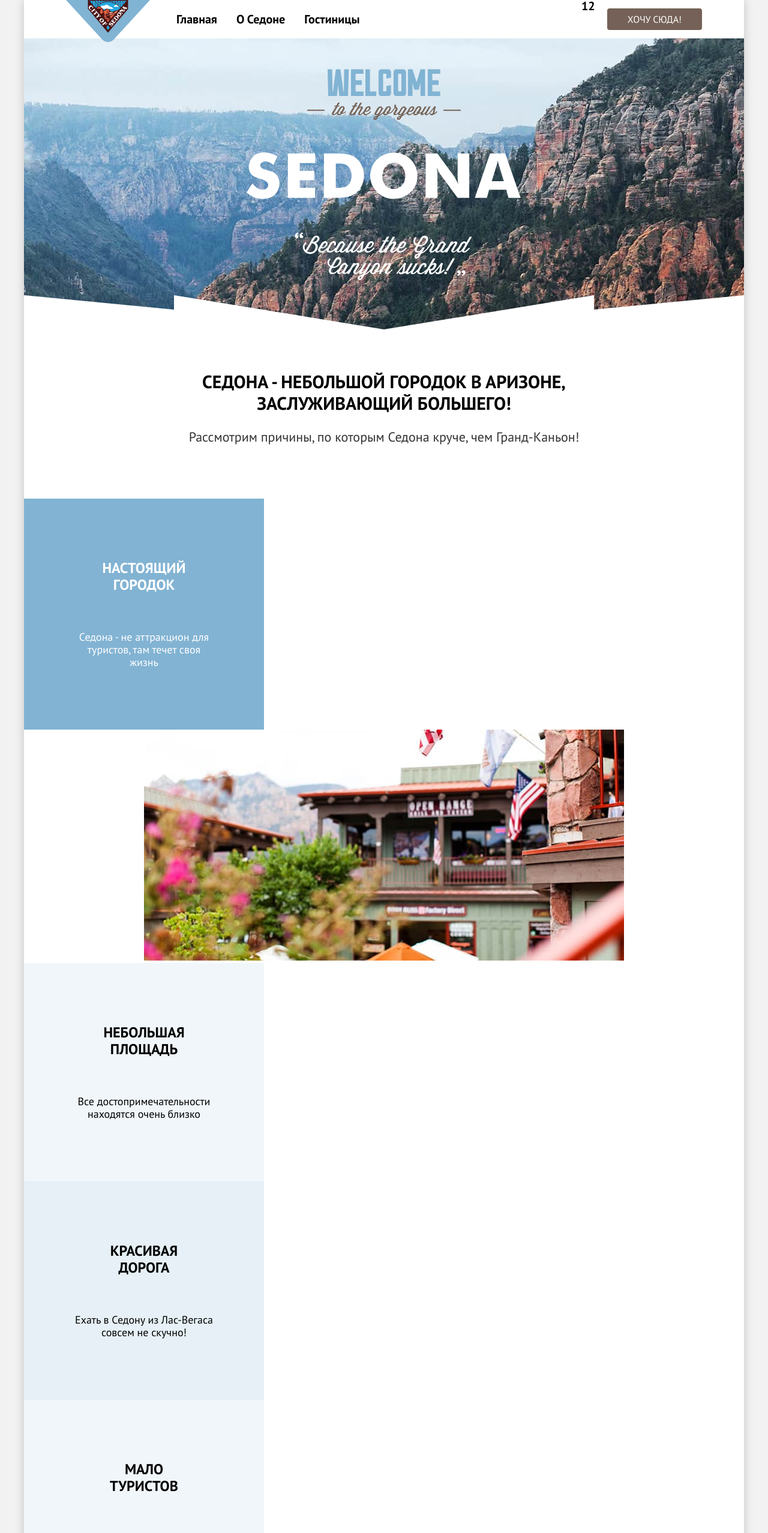
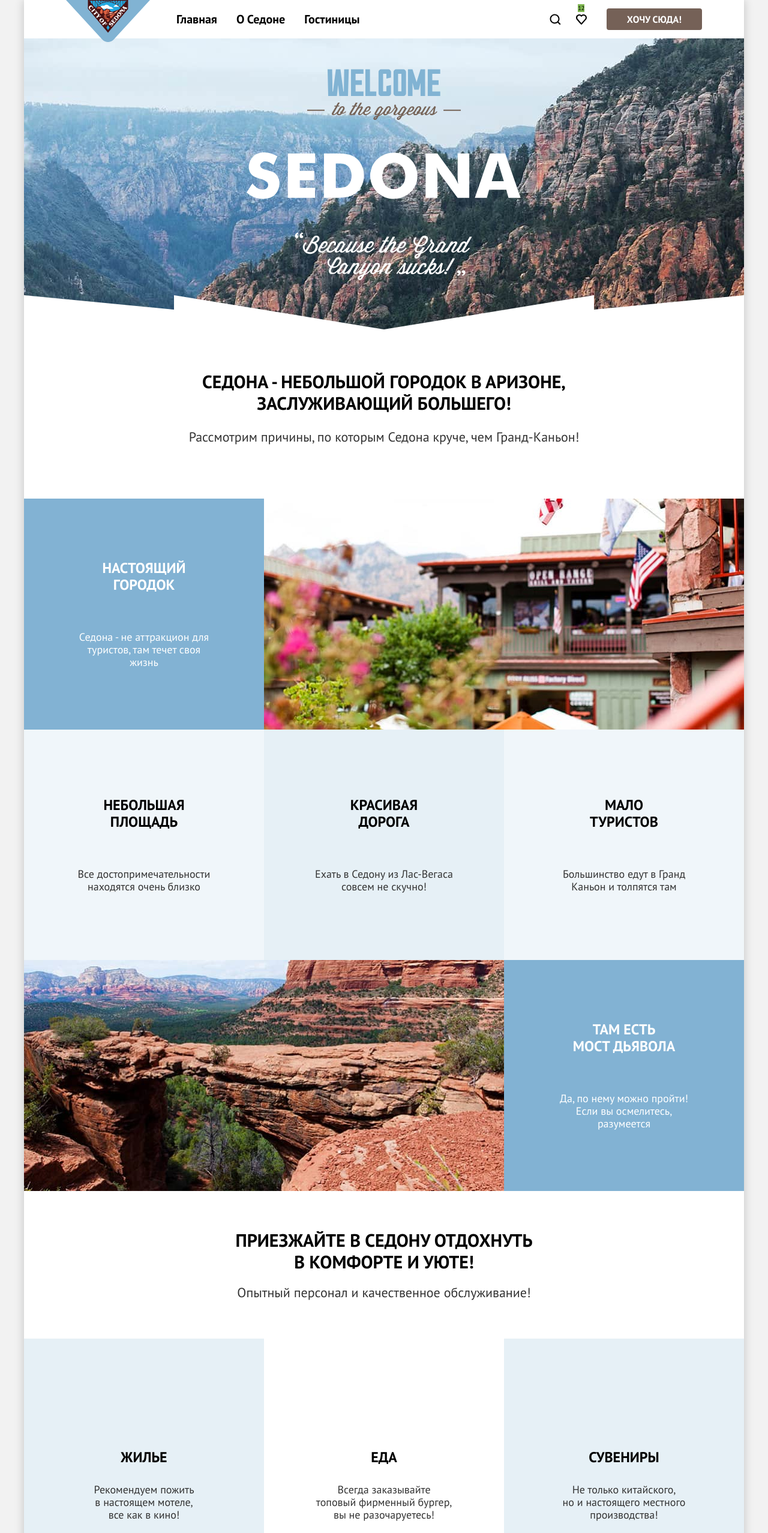
Before and after one commit to htmlacademy-htmlcss/2492613-sedona-1, a plain HTML site: page index.html in a window 1280 px wide. Shown: the top 2555 px of the page at 60% size. Drawn offline with Linux system fonts and the light colour scheme.

Commit message:
дополнения

```diff
--- a/index.html
+++ b/index.html
@@ -26,14 +26,11 @@
             </li>
           </ul>
           <ul class="navigation-user">
-        <li class="navigation-item-user">
+            <li class="navigation-item-user search-glass">
+              <a class="navigation-link-user" href="#"></a>
+            </li>
+            <li class="navigation-item-user heart">
               <a class="navigation-link-user" href="#">
-            <span class="visually-hidden">Поиск</span>
-          </a>
-        </li>
-        <li class="navigation-item-user">
-          <a class="navigation-link-user" href="#">
-            <span class="visually-hidden likes">Избранное</span>
                 <span class="likes-number">12</span>
               </a>
             </li>
@@ -52,40 +49,40 @@
         </section>
         <section class="advantages">
           <h2 class="visually-hidden">Преимущества</h2>
-      <p class="main-title">Седона - небольшой городок в Аризоне, <br>заслуживающий большего!</p>
+          <p class="main-title">Седона - небольшой городок в Аризоне,<br>заслуживающий большего!</p>
           <p class="main-description">Рассмотрим причины, по которым Седона круче, чем Гранд-Каньон!</p>
           <ul class="advantages-list">
-        <li class="advantages-item">
-          <div class="advantages-block index-columns">
+            <li class="advantages-item blue">
+              <div class="advantages-block">
                 <h3 class="advantages-title">Настоящий городок</h3>
                 <p class="advantages-description">Седона - не аттракцион для <br> туристов, там течет своя<br> жизнь</p>
               </div>
-            <img src="images/photo-1.jpg" alt="photo sedona" width="800" height="385">
+              <img src="images/photo-1.jpg" class="advantages-image" alt="photo sedona" width="800" height="385">
             </li>
             <li class="advantages-item">
-          <div class="advantages-block light-color">
+              <div class="advantages-block">
                 <h3 class="advantages-title">Небольшая площадь</h3>
                 <p class="advantages-description">Все достопримечательности находятся очень близко</p>
               </div>
             </li>
             <li class="advantages-item">
-          <div class="advantages-block middle-color">
+              <div class="advantages-block">
                 <h3 class="advantages-title">Красивая дорога</h3>
                 <p class="advantages-description">Ехать в Седону из Лас-Вегаса совсем не скучно!</p>
               </div>
             </li>
             <li class="advantages-item">
-          <div class="advantages-block light-color">
+              <div class="advantages-block">
                 <h3 class="advantages-title">Мало туристов</h3>
                 <p class="advantages-description">Большинство едут в Гранд Каньон и толпятся там</p>
               </div>
             </li>
-        <li class="advantages-item">
+            <li class="advantages-item blue">
+              <img src="images/photo-2.jpg" class="advantages-image" alt="Фотография Гранд Каньон" width="800" height="385">
               <div class="advantages-block">
-            <h3 class="advantages-title">Там есть мост дьявола</h3>
+                <h3 class="advantages-title">Там есть <br> мост дьявола</h3>
                 <p class="advantages-description">Да, по нему можно пройти! Если вы осмелитесь, разумеется</p>
               </div>
-          <img src="images/photo-2.jpg" alt="Фотография Гранд Каньон" width="800" height="385">
             </li>
           </ul>
         </section>
@@ -94,30 +91,25 @@
           <p class="services-capitals">Приезжайте в Седону отдохнуть в комфорте и уюте!</p>
           <p class="services-text">Опытный персонал и качественное обслуживание!</p>
           <ul class="services-list">
-        <li class="services-item">
-          <div class="services-block light-color">
+            <li class="services-item services-item-house">
               <h3 class="services-title">Жилье</h3>
-          <p class="services-description">Рекомендуем пожить в настоящем мотеле, все как в кино!</p>
-          </div>
+              <p class="services-description">Рекомендуем пожить <br> в настоящем мотеле,<br> все как в кино!</p>
             </li>
             <li class="services-item">
-          <div class="services-block ">
               <h3 class="services-title">Еда</h3>
-          <p class="services-description">Всегда заказывайте топовый фирменный бургер, вы не разочаруетесь!</p>
-        </div>
+              <p class="services-description">Всегда заказывайте <br> топовый фирменный бургер, вы не разочаруетесь!</p>
             </li>
             <li class="services-item">
-          <div class="services-block light-color">
               <h3 class="services-title">Сувениры</h3>
-          <p class="services-description">Не только китайского, но и настоящего местного производства!</p>
-        </div>
+              <p class="services-description">Не только китайского, <br> но и настоящего местного производства!</p>
             </li>
           </ul>
         </section>
         <section class="search">
           <h2 class="visually-hidden">Поиск гостиницы</h2>
           <p class="search-title">Заинтересовались?</p>
-      <p class="search-description">Укажите даты предполагаемой поездки, <br> и мы покажем вам лучшие предложения гостиниц в
+          <p class="search-description">Укажите даты предполагаемой поездки, <br> и мы покажем вам лучшие предложения
+            гостиниц в
             Седоне</p>
           <a href="#" class="search-button">Поиск гостиницы в Седоне</a>
         </section>
@@ -126,7 +118,7 @@
           <p class="newsletter-title">Подпишитесь на рассылку</p>
           <p class="newsletter-description">Только полезная информация и никакого спама, честное бойскаутское!</p>
           <form class="appointment-form" action="https://echo.htmlacademy.ru/" method="post">
-        <input type="email" value="Ваш e-mail" name="appointment-post">
+            <input type="email" class="appointment-field" value="Ваш e-mail" name="appointment-post">
             <button class="button" type="submit">Подписаться</button>
           </form>
         </section>
--- a/styles/styles.css
+++ b/styles/styles.css
@@ -67,13 +67,13 @@ body {
   padding: 0;
   display: flex;
   list-style: none;
+  width: 500px;
+  flex-wrap: wrap;
 }
 
 .navigation-item {
   padding: 20px 16px;
 }
-
-
 
 .navigation-link {
   font-weight: 700;
@@ -86,13 +86,26 @@ body {
 
 .navigation-user {
   display: flex;
+  justify-content: flex-end;
   margin: 0;
   padding: 0;
+  width: 268px;
   list-style: none;
+  grid-auto-rows: auto;
 }
 
 .navigation-item-user {
-  padding: 0;
+  background-repeat: repeat;
+}
+
+.search-glass {
+  width: 44px;
+  background-image: url(../images/search.svg);
+}
+
+.heart {
+  width: 44px;
+  background-image: url(../images/favourites.svg);
 }
 
 .navigation-link-user {
@@ -102,19 +115,26 @@ body {
   color: #000000;
 }
 
-.likes {}
+.likes {
+  width: 44px;
+  height: 64px;
+  background-color: aquamarine;
+}
 
 .likes-number {
   color: #000000;
-  text-decoration: none;
+  background-color: #7DB54F;
+  font-weight: 400;
+  font-size: 10px;
+  line-height: 11px;
 }
 
 .navigation-button {
   display: inline-block;
   padding: 8px 34px;
-  margin: 14px 0 14px 20px;
+  margin: 14px 0px 14px 20px;
   border-radius: 4px;
-  font-weight: 700px;
+  font-weight: 700;
   font-size: 16px;
   line-height: 20px;
   color: #ffffff;
@@ -165,20 +185,43 @@ body {
 }
 
 .advantages-list {
+  display: flex;
+  width: 1200px;
+  flex-wrap: wrap;
   margin: 0;
   padding: 0;
   list-style: none;
 }
 
-.advantages-item {}
+.advantages-item {
+  display: flex;
+  background-color: rgba(130, 179, 211, 0.20);
+}
+
+.advantages-item:nth-child(2n) {
+  background-color: rgba(130, 179, 211, 0.12);
+}
+
+.blue {
+  background-color: #82b2d3;
+}
+
+.blue .advantages-block {
+  padding-top: 102px;
+  padding-bottom: 102px;
+}
+
+.blue .advantages-title,
+.blue .advantages-description {
+  color: #ffffff;
+}
+
 
 .advantages-block {
   margin: 0;
   width: 400px;
-  padding-top: 102px;
-  padding-bottom: 102px;
-  background-color: #82b3d3;
-  color: #ffffff;
+  padding-top: 112px;
+  padding-bottom: 112px;
 }
 
 .advantages-title {
@@ -194,18 +237,26 @@ body {
   margin: 0 auto;
   padding: 0;
   width: 250px;
+  color: #333333;
+}
+
+.advantages-image {
+  display: block;
+  object-fit: cover;
+  height: 100%;
 }
 
 .services {
-  margin-top: 64px;
+  padding-top: 64px;
 }
 
 .services-capitals {
-  margin: auto;
+  margin: 0 auto;
   font-weight: 700;
   font-size: 30px;
   line-height: 36px;
   width: 505px;
+  text-transform: uppercase;
 }
 
 .services-text {
@@ -220,29 +271,25 @@ body {
   margin: 0;
   padding: 0;
   list-style: none;
+  display: grid;
+  grid-template-columns: 400px 400px 400px;
 }
 
-.services-block {
-  margin: 0;
-  width: 400px;
-  padding: 102px 85px;
+.services-item {
+  padding: 184px 85px 81px;
+  background-color: rgba(130, 179, 211, 0.20);
 }
 
-.light-color {
-  background-color: rgba(130, 179, 211, 0.12);
-  color: #000000;
+.services-item:nth-child(2n) {
+  background-color: #ffffff;
 }
 
-.middle-color {
-  background-color: rgba(130, 179, 211, 0.20);
-  color: #000000;
-}
 .services-title {
-  margin: 0;
+  margin: 0 0 29px;
   font-weight: 700;
   font-size: 24px;
   line-height: 28px;
-  padding: 81px 85px;
+  padding: 0;
   text-transform: uppercase;
 }
 
@@ -266,6 +313,7 @@ body {
   width: 297px;
   font-size: 30px;
   line-height: 36px;
+  text-transform: uppercase;
 }
 
 .search-description {
@@ -288,9 +336,11 @@ body {
   color: #ffffff;
   background-color: #756157;
   text-decoration: none;
+  text-transform: uppercase;
 }
 
 .newsletter {
+  padding: 96px 0 104px;
   background-image: url(../images/newsletter-background.jpg);
   background-size: 100% auto;
   background-repeat: no-repeat;
@@ -298,22 +348,52 @@ body {
 
 .newsletter-title {
   margin: auto;
+  padding-bottom: 20px;
   font-weight: 700;
   font-size: 30px;
   line-height: 36px;
   color: #ffffff;
   width: 404px;
+  text-transform: uppercase;
 }
 
 .newsletter-description {
   margin: auto;
+  padding-bottom: 50px;
   font-size: 22px;
   line-height: 26px;
   color: #ffffff;
   width: 475px;
 }
 
-.appointmen-form {}
+.appointment-form {
+  display: flex;
+  justify-content: center;
+}
+
+.appointment-field {
+  width: 452px;
+  min-height: 24px;
+  padding: 14px 20px;
+  border: 0;
+  border-radius: 4px 0 0 4px;
+  font-weight: 400;
+  font-size: 18px;
+  line-height: 24px;
+}
+
+.button {
+  padding: 8px 20px;
+  border: 0;
+  width: 232px;
+  border-radius: 0 4px 4px 0;
+  font-weight: 700;
+  font-size: 20px;
+  line-height: 36px;
+  text-transform: uppercase;
+  background-color: #82b2d3;
+  color: #ffffff;
+}
 
 .footer-contacts {}
 
@@ -325,7 +405,7 @@ body {
 }
 
 .messanger-list {
-  margin: 0;
-  padding: 0;
+  display: flex;
+  margin: 0 0 35px;
   list-style: none;
 }
```
Also changed, not shown: images/favourites.svg (added), images/search.svg (added). Lines whose indentation alone changed are shown as unchanged.
